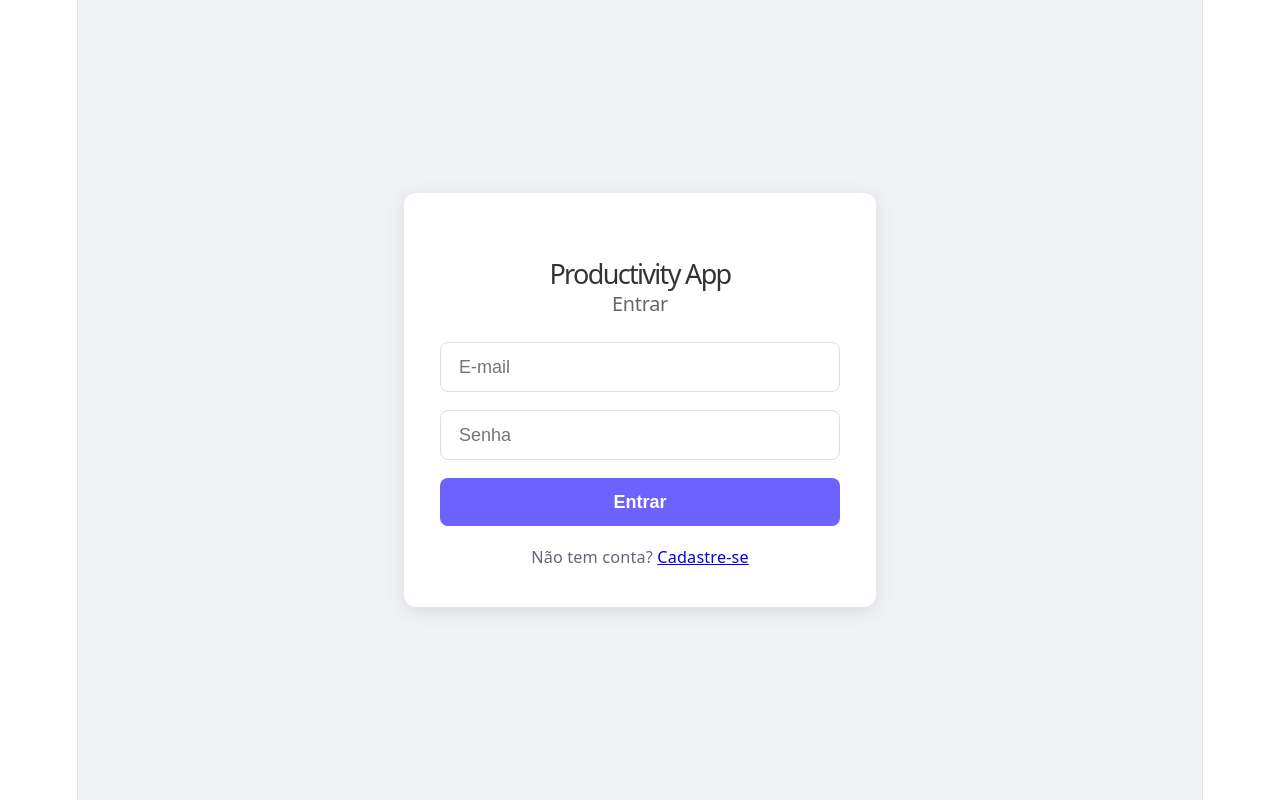
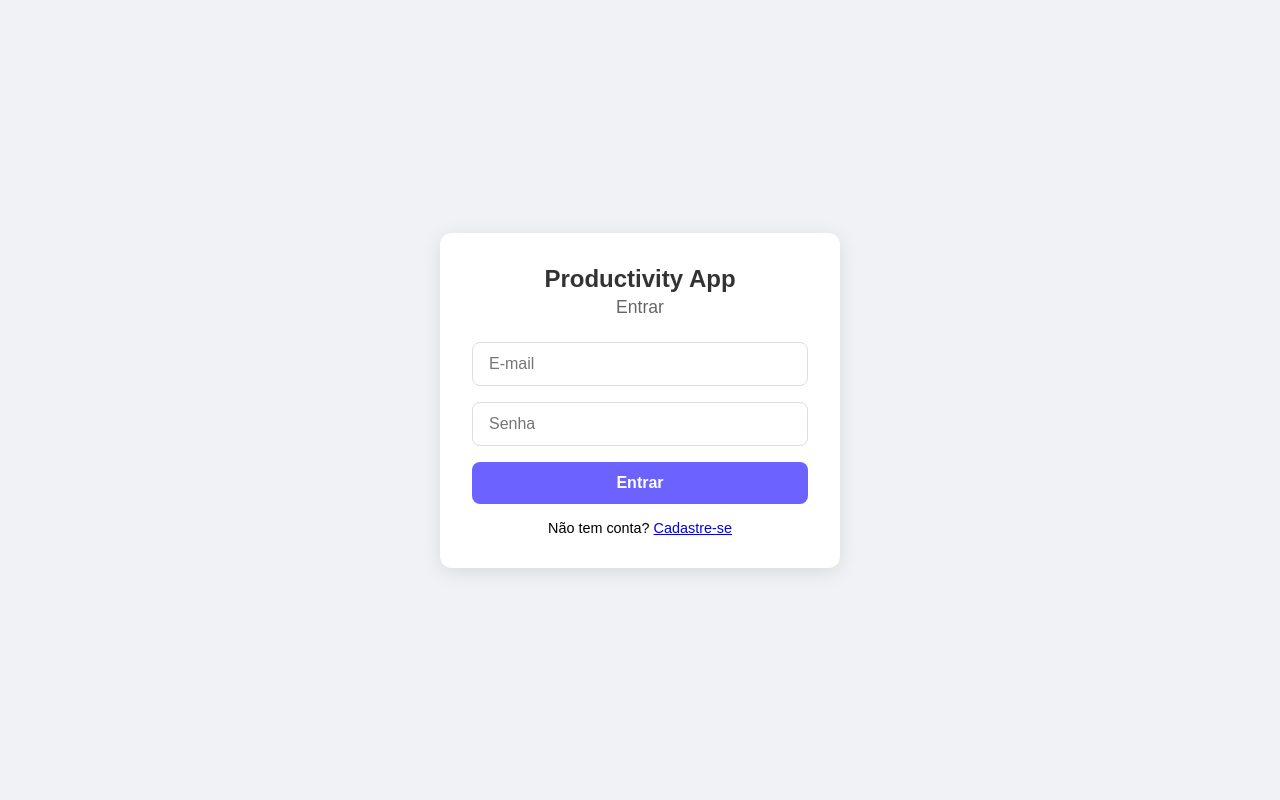
Before and after one commit to GabrielXAlmeida/productivity-app, a React (Vite) app in the folder client/: page /login in a window 1280 px wide. Built offline with nearby package versions, Linux system fonts and the light colour scheme.

Commit message:
feat: changing general css and the order os the days in the week

```diff
--- a/client/src/components/WeekNav.jsx
+++ b/client/src/components/WeekNav.jsx
@@ -4,8 +4,8 @@ import isoWeek from "dayjs/plugin/isoWeek";
 dayjs.extend(isoWeek);
 
 export default function WeekNav({ currentWeek, setCurrentWeek }) {
-  const startOfWeek = currentWeek.startOf("isoWeek").format("DD/MM");
-  const endOfWeek = currentWeek.endOf("isoWeek").format("DD/MM");
+  const startOfWeek = currentWeek.startOf("week").format("DD/MM");
+  const endOfWeek = currentWeek.endOf("week").format("DD/MM");
   const year = currentWeek.isoWeekYear();
 
   return (
--- a/client/src/index.css
+++ b/client/src/index.css
@@ -1,111 +1,10 @@
-:root {
-  --text: #6b6375;
-  --text-h: #08060d;
-  --bg: #fff;
-  --border: #e5e4e7;
-  --code-bg: #f4f3ec;
-  --accent: #aa3bff;
-  --accent-bg: rgba(170, 59, 255, 0.1);
-  --accent-border: rgba(170, 59, 255, 0.5);
-  --social-bg: rgba(244, 243, 236, 0.5);
-  --shadow:
-    rgba(0, 0, 0, 0.1) 0 10px 15px -3px, rgba(0, 0, 0, 0.05) 0 4px 6px -2px;
-
-  --sans: system-ui, 'Segoe UI', Roboto, sans-serif;
-  --heading: system-ui, 'Segoe UI', Roboto, sans-serif;
-  --mono: ui-monospace, Consolas, monospace;
-
-  font: 18px/145% var(--sans);
-  letter-spacing: 0.18px;
-  color-scheme: light dark;
-  color: var(--text);
-  background: var(--bg);
-  font-synthesis: none;
-  text-rendering: optimizeLegibility;
-  -webkit-font-smoothing: antialiased;
-  -moz-osx-font-smoothing: grayscale;
-
-  @media (max-width: 1024px) {
-    font-size: 16px;
-  }
-}
-
-@media (prefers-color-scheme: dark) {
-  :root {
-    --text: #9ca3af;
-    --text-h: #f3f4f6;
-    --bg: #16171d;
-    --border: #2e303a;
-    --code-bg: #1f2028;
-    --accent: #c084fc;
-    --accent-bg: rgba(192, 132, 252, 0.15);
-    --accent-border: rgba(192, 132, 252, 0.5);
-    --social-bg: rgba(47, 48, 58, 0.5);
-    --shadow:
-      rgba(0, 0, 0, 0.4) 0 10px 15px -3px, rgba(0, 0, 0, 0.25) 0 4px 6px -2px;
-  }
-
-  #social .button-icon {
-    filter: invert(1) brightness(2);
-  }
+* {
+  margin: 0;
+  padding: 0;
+  box-sizing: border-box;
 }
 
 body {
-  margin: 0;
+  background: #f0f2f5;
+  font-family: sans-serif;
 }
-
-#root {
-  width: 1126px;
-  max-width: 100%;
-  margin: 0 auto;
-  text-align: center;
-  border-inline: 1px solid var(--border);
-  min-height: 100svh;
-  display: flex;
-  flex-direction: column;
-  box-sizing: border-box;
-}
-
-h1,
-h2 {
-  font-family: var(--heading);
-  font-weight: 500;
-  color: var(--text-h);
-}
-
-h1 {
-  font-size: 56px;
-  letter-spacing: -1.68px;
-  margin: 32px 0;
-  @media (max-width: 1024px) {
-    font-size: 36px;
-    margin: 20px 0;
-  }
-}
-h2 {
-  font-size: 24px;
-  line-height: 118%;
-  letter-spacing: -0.24px;
-  margin: 0 0 8px;
-  @media (max-width: 1024px) {
-    font-size: 20px;
-  }
-}
-p {
-  margin: 0;
-}
-
-code,
-.counter {
-  font-family: var(--mono);
-  display: inline-flex;
-  border-radius: 4px;
-  color: var(--text-h);
-}
-
-code {
-  font-size: 15px;
-  line-height: 135%;
-  padding: 4px 8px;
-  background: var(--code-bg);
-}
--- a/client/src/pages/WeeklyPlanner.jsx
+++ b/client/src/pages/WeeklyPlanner.jsx
@@ -9,7 +9,7 @@ import WeekNav from "../components/WeekNav";
 
 dayjs.extend(isoWeek);
 
-const DAYS = ["Segunda", "Terça", "Quarta", "Quinta", "Sexta", "Sábado", "Domingo"];
+const DAYS = ["Domingo", "Segunda", "Terça", "Quarta", "Quinta", "Sexta", "Sábado"];
 
 export default function WeeklyPlanner() {
   const navigate = useNavigate();
@@ -35,7 +35,7 @@ export default function WeeklyPlanner() {
   }
 
   function getTasksForDay(dayIndex) {
-    const date = currentWeek.startOf("isoWeek").add(dayIndex, "day").format("YYYY-MM-DD");
+    const date = currentWeek.startOf("week").add(dayIndex, "day").format("YYYY-MM-DD");
     return tasks.filter((t) => t.scheduled_date === date);
   }
 
@@ -82,7 +82,7 @@ export default function WeeklyPlanner() {
 
       <div style={styles.grid}>
         {DAYS.map((day, i) => {
-          const date = currentWeek.startOf("isoWeek").add(i, "day").format("YYYY-MM-DD");
+          const date = currentWeek.startOf("week").add(i, "day").format("YYYY-MM-DD");
           const dayTasks = getTasksForDay(i);
           const isToday = date === dayjs().format("YYYY-MM-DD");
 
@@ -91,7 +91,7 @@ export default function WeeklyPlanner() {
               <div style={styles.dayHeader}>
                 <span style={styles.dayName}>{day}</span>
                 <span style={styles.dayDate}>
-                  {currentWeek.startOf("isoWeek").add(i, "day").format("DD/MM")}
+                  {currentWeek.startOf("week").add(i, "day").format("DD/MM")}
                 </span>
               </div>
 
```
